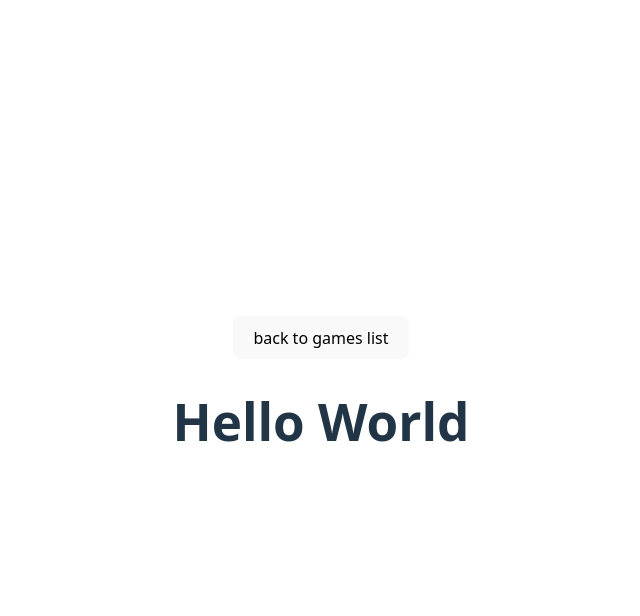
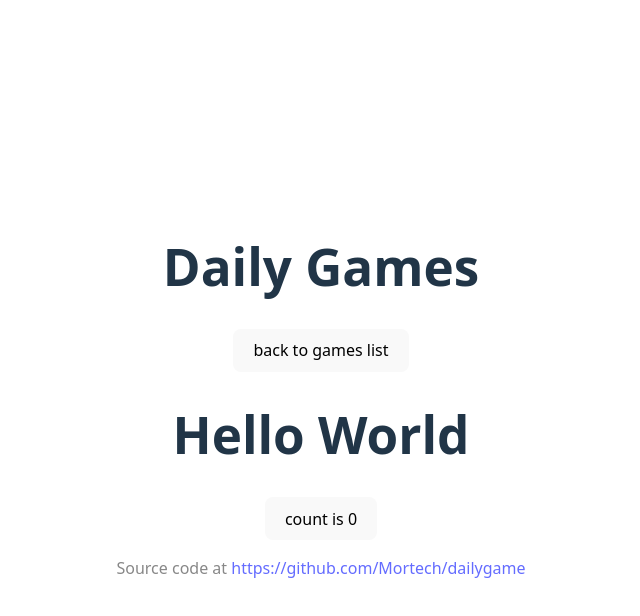
Before and after one commit to Mortech/dailygame, a React (Vite) app: page / in a window 1280 px wide. Both pictures are taken after a click on the button "open game". Shown: the top 616 px of the page, without its empty margins (319-959 px from the left). Built offline with nearby package versions, Linux system fonts and the light colour scheme.

Commit message:
Refactor games list

```diff
--- a/src/App.jsx
+++ b/src/App.jsx
@@ -3,32 +3,34 @@ import './App.css'
 import ReverseScrabble from './games/scrabble/ReverseScrabble'
 
 function App() {
-    const [gameComponent, setGameComponent] = useState(null)
+    const [activeComponent, setActiveComponent] = useState("")
+    const navigationVisible = activeComponent === "";
 
-    if (gameComponent !== null) {
-        return (
-            <>
-                <button onClick={() => setGameComponent(null)}>
-                        back to games list
+    const gameList = (
+        <div className="pageCards">
+            <div className="card">
+                <button onClick={() => setActiveComponent("ReverseScrabble")}>
+                    open game
                 </button>
-                {gameComponent}
-            </>
-        )
-    }
+                <p>
+                    Reverse Scrabble
+                </p>
+            </div>
+        </div>
+    )
+
+    const backButton = (
+        <button onClick={() => setActiveComponent("")}>
+            back to games list
+        </button>
+    )
 
     return (
         <>
             <h1>Daily Games</h1>
-            <div className="pageCards">
-                <div className="card">
-                    <button onClick={() => setGameComponent(ReverseScrabble)}>
-                        open game
-                    </button>
-                    <p>
-                        Reverse Scrabble
-                    </p>
-                </div>
-            </div>
+            {navigationVisible && gameList}
+            {!navigationVisible && backButton}
+            <ReverseScrabble activeComponent={activeComponent}/>
             <p className="read-the-docs">
                 Source code at <a href="https://github.com/Mortech/dailygame">https://github.com/Mortech/dailygame</a>
             </p>
--- a/src/games/scrabble/ReverseScrabble.jsx
+++ b/src/games/scrabble/ReverseScrabble.jsx
@@ -1,8 +1,15 @@
-
-function ReverseScrabble() {
+import { useState } from 'react'
+function ReverseScrabble({activeComponent}) {
+    const [count, setCount] = useState(0)
+    if (activeComponent !== "ReverseScrabble") {
+        return null;
+    }
     return (
         <>
             <h1>Hello World</h1>
+            <button onClick={() => setCount((count) => count + 1)}>
+                count is {count}
+            </button>
         </>
     )
 }
```
